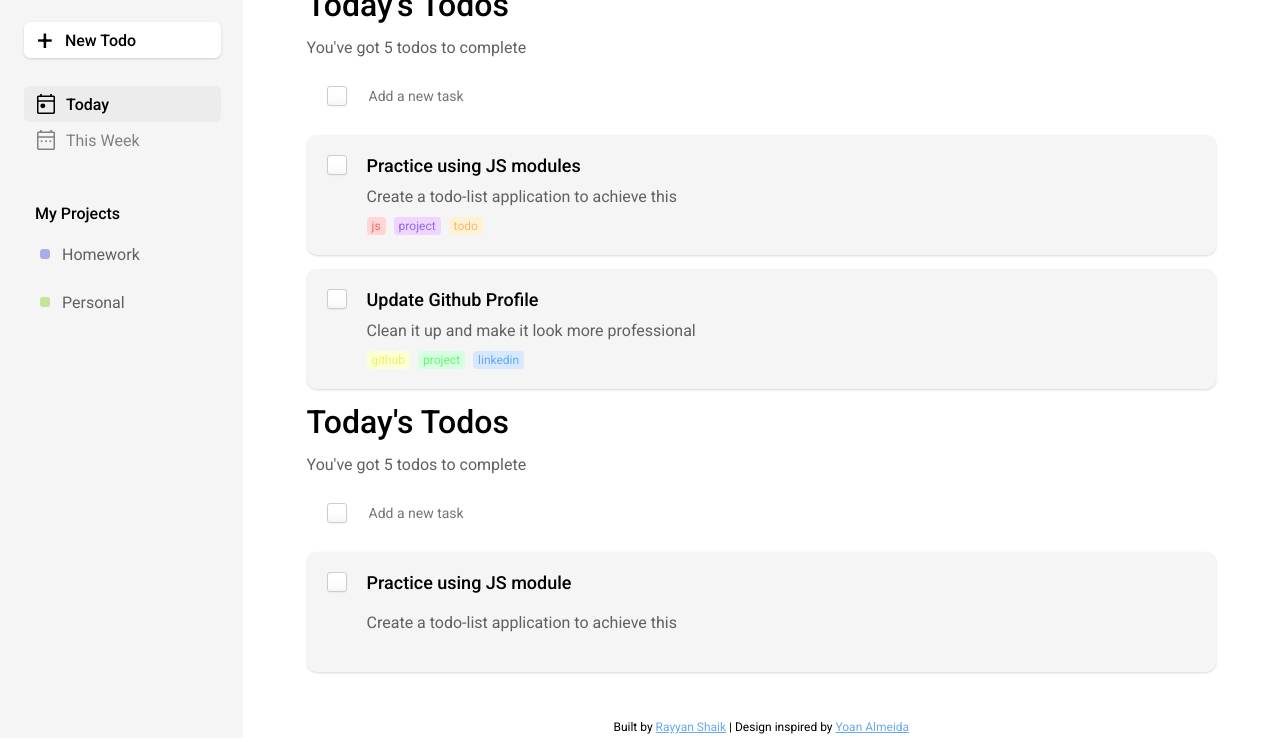
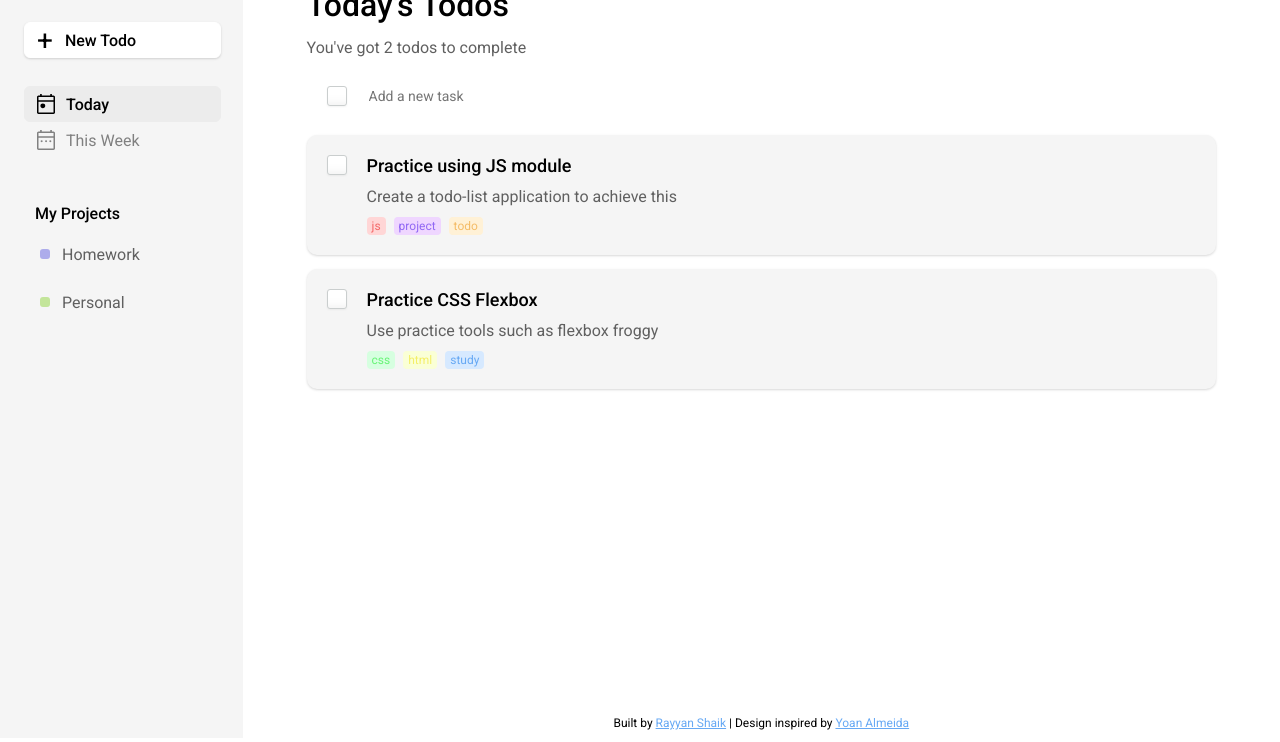
Before and after one commit to rayyanshaik2022/todo-app, a website built with webpack: page dist/index.html in a window 1280 px wide. Shown: the part 62-804 px from the top of the page. Built offline with nearby package versions, Linux system fonts and the light colour scheme.

Commit message:
First workspace generation complete

```diff
--- a/src/index.js
+++ b/src/index.js
@@ -8,17 +8,29 @@ const weekWorkspace = new Workspace("Week");
 weekWorkspace.title = "This Week's";
 
 // Default todos
-const tags = [
+let tags = [
     new Label("js", "red"),
-    new Label("project", "todo"),
-    new Label("todo"),
+    new Label("project", "purple"),
+    new Label("todo", "orange"),
 ];
-const todo1 = new Todo(
+let todo = new Todo(
     "Practice using JS module",
     "Create a todo-list application to achieve this"
 );
-todo1.tags = tags;
-todayWorkspace.addTodo(todo1);
+todo.tags = tags;
+todayWorkspace.addTodo(todo);
+
+tags = [
+    new Label("css", "green"),
+    new Label("html", "yellow"),
+    new Label("study", "blue"),
+];
+todo = new Todo(
+    "Practice CSS Flexbox",
+    "Use practice tools such as flexbox froggy"
+);
+todo.tags = tags;
+todayWorkspace.addTodo(todo);
 
 let workspaces = [todayWorkspace, weekWorkspace];
 let todos = [];
@@ -26,3 +38,10 @@ let todos = [];
 const mainContent = document.querySelector(".content");
 
 mainContent.innerHTML += createWorkspace(todayWorkspace).innerHTML;
+
+
+/*
+Button Clicking
+*/
+
+// Sidebar buttons
--- a/src/workspace.js
+++ b/src/workspace.js
@@ -26,12 +26,12 @@ class Workspace {
 }
 
 function createWorkspace(workspace) {
-    const content = document.createElement("div");
+    const content = document.querySelector(".content");
 
     content.innerHTML = `
         <h1 class="todo-title">Today's Todos</h1>
         <h2 class="todo-desc">
-            You've got <span class="todo-count">5</span> todos to
+            You've got <span class="todo-count">${workspace.todos.length}</span> todos to
             complete
         </h2>
         <div class="add-new-task">
@@ -63,6 +63,7 @@ function createWorkspace(workspace) {
             let newTag = document.createElement("div");
             newTag.classList.add("label")
             newTag.classList.add(tag.color);
+            newTag.textContent = tag.text;
 
             currentLabelContainer.append(newTag);
             console.log("e")
```
Also changed, not shown: dist/index.html, dist/main.js.
